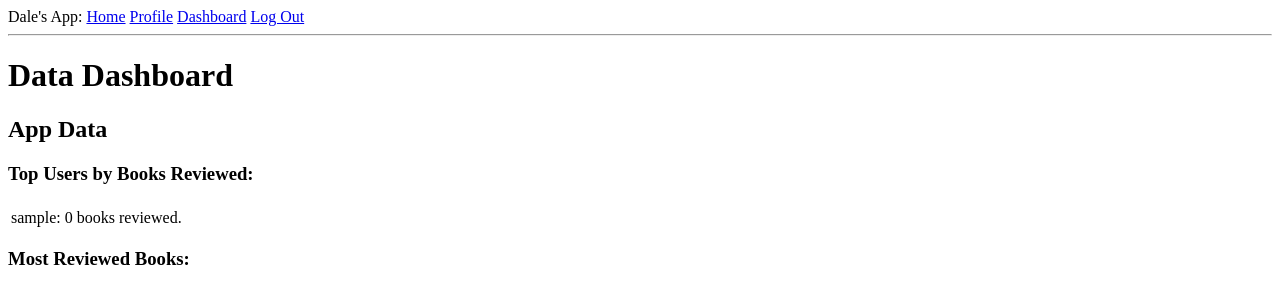
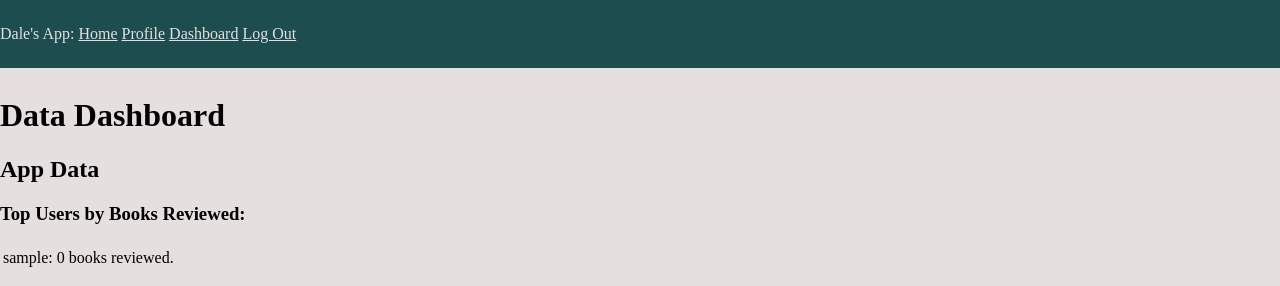
Before and after one commit to Dale-R-Harrison/BookRecFlaskApp, a Flask app: page /dash in a window 1280 px wide. Shown: the top 286 px of the page. Run offline with Flask 2, Linux system fonts and the light colour scheme; the visitor is signed in with stand-in values (Sample User, id 1); data comes from the database, SQL or seed files in the repository; data that the repository does not hold is empty.

Commit message:
Added very basic CSS

```diff
--- a/app.yaml
+++ b/app.yaml
@@ -3,5 +3,5 @@ entrypoint: gunicorn -b :$PORT main:app --timeout 0
 instance_class: F4_HIGHMEM
 
 handlers:
-- url: /img
-  static_dir: img
+- url: /static
+  static_dir: static
--- a/app/templates/base.html
+++ b/app/templates/base.html
@@ -5,16 +5,17 @@
     {% else %}
     <title> Welcome to Dale's App </title>
     {% endif %}
+    <link rel="stylesheet" href="/static/main.css">
   </head>
   <body>
-    <div>Dale's App:
-      <a href={{ url_for('index') }}>Home</a>
+    <div class="header">Dale's App:
+      <a class="header-link" href={{ url_for('index') }}>Home</a>
       {% if current_user.is_anonymous %}
-      <a href={{ url_for('login') }}>Log In</a>
+      <a class="header-link" href={{ url_for('login') }}>Log In</a>
       {% else %}
-      <a href={{ url_for('user', username=current_user.username) }}>Profile</a>
-      <a href='/dash'>Dashboard</a>
-      <a href={{ url_for('logout') }}>Log Out</a>
+      <a class="header-link" href={{ url_for('user', username=current_user.username) }}>Profile</a>
+      <a class="header-link" href='/dash'>Dashboard</a>
+      <a class="header-link" href={{ url_for('logout') }}>Log Out</a>
       {% endif %}
     </div>
     <hr>
@@ -27,6 +28,8 @@
     </ul>
     {% endif %}
     {% endwith %}
-    {% block content %}{% endblock %}
+    <div class="main-div">
+      {% block content %}{% endblock %}
+    </div>
   </body>
 </html>
--- a/app/templates/dash.html
+++ b/app/templates/dash.html
@@ -17,5 +17,5 @@
 </table>
 <hr>
 <h2>Dataset Data</h2>
-<img src='/img/booksplot.png' alt="scatterplot">
+<img src='/static/booksplot.png' alt="scatterplot">
 {% endblock %}
--- /dev/null
+++ b/static/main.css
@@ -0,0 +1,22 @@
+body {
+  background-color: #e5dfdf;
+  margin: 0;
+}
+
+hr {
+  border-style: none;
+}
+
+.header {
+  background-color: #1d4d4f;
+  color: #e5dfdf;
+  padding: 25px 0;
+}
+
+.header-link {
+  color: #e5dfdf;
+}
+
+.header-link:visited {
+  color: #e5dfdf;
+}
```
Also changed, not shown: README.md (added), static/booksplot.png (renamed from img/booksplot.png).
